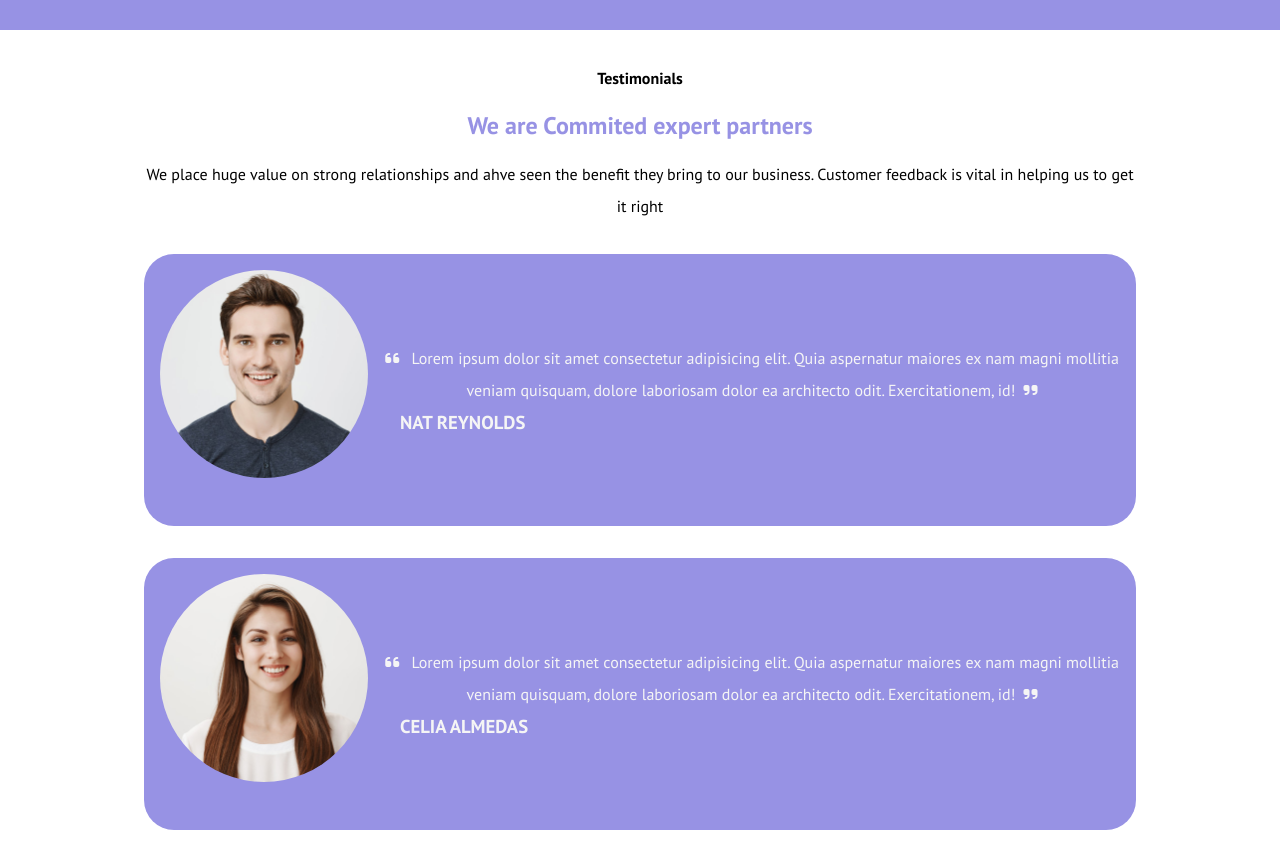
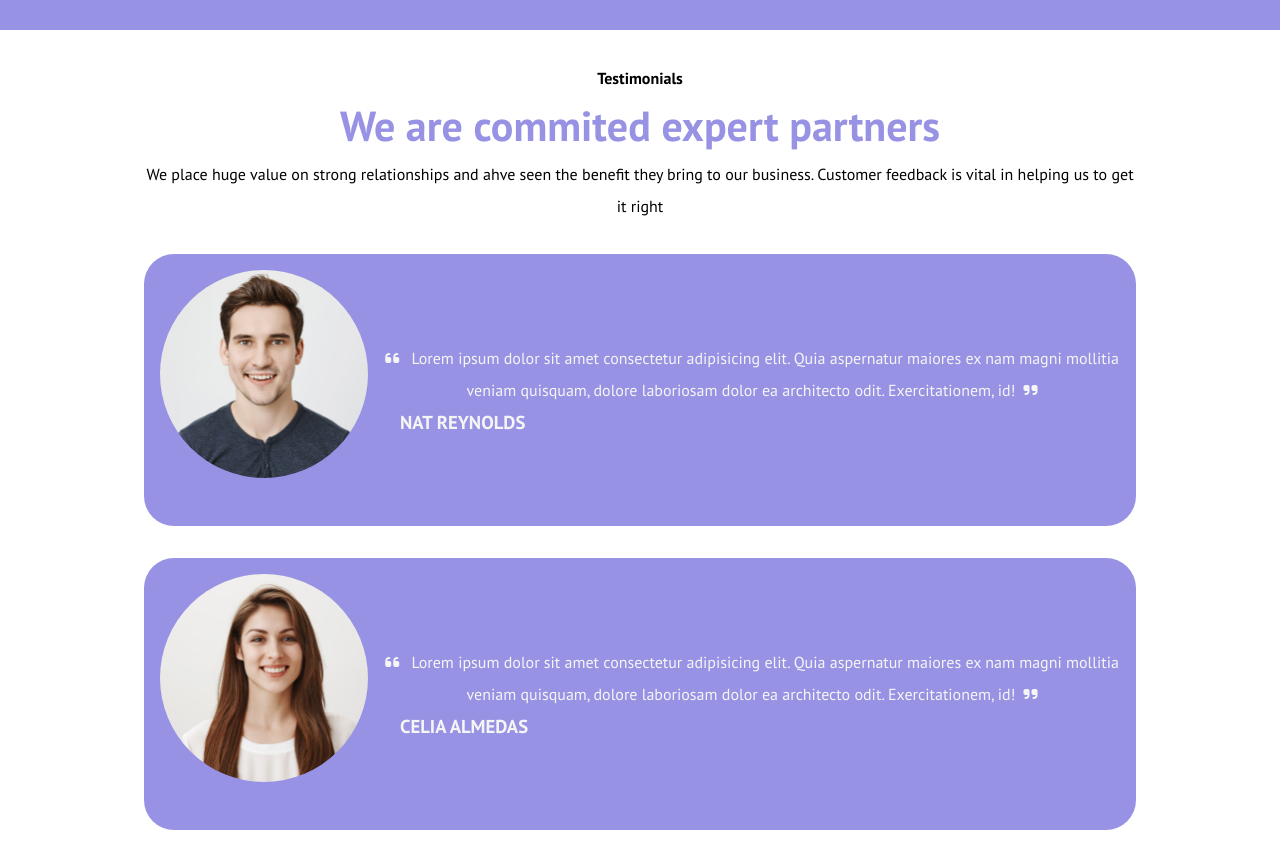
Before and after one commit to pyroYV/htmlcss-responsive-layout, a plain HTML site: page index.html in a window 1280 px wide. Shown: the part 1805-2664 px from the top of the page. Drawn offline with Linux system fonts and the light colour scheme.

Commit message:
minor fix

```diff
--- a/index.html
+++ b/index.html
@@ -101,7 +101,7 @@
     <section class="testimonials t-center">
         <div class="container">
             <h4>Testimonials</h4>
-            <h2>We are Commited expert partners</h2>
+            <h2>We are commited expert partners</h2>
             <p>We place huge value on strong relationships and ahve seen the benefit they bring to our business. Customer feedback is vital in helping us to get it right</p>
 
             <div class="tes-card">
--- a/style/style.css
+++ b/style/style.css
@@ -166,6 +166,7 @@ main{
 }
 .testimonials h2{
     color: var(--purple);
+    font-size: 42px;
     margin: 1rem 0;
 }
 
```
